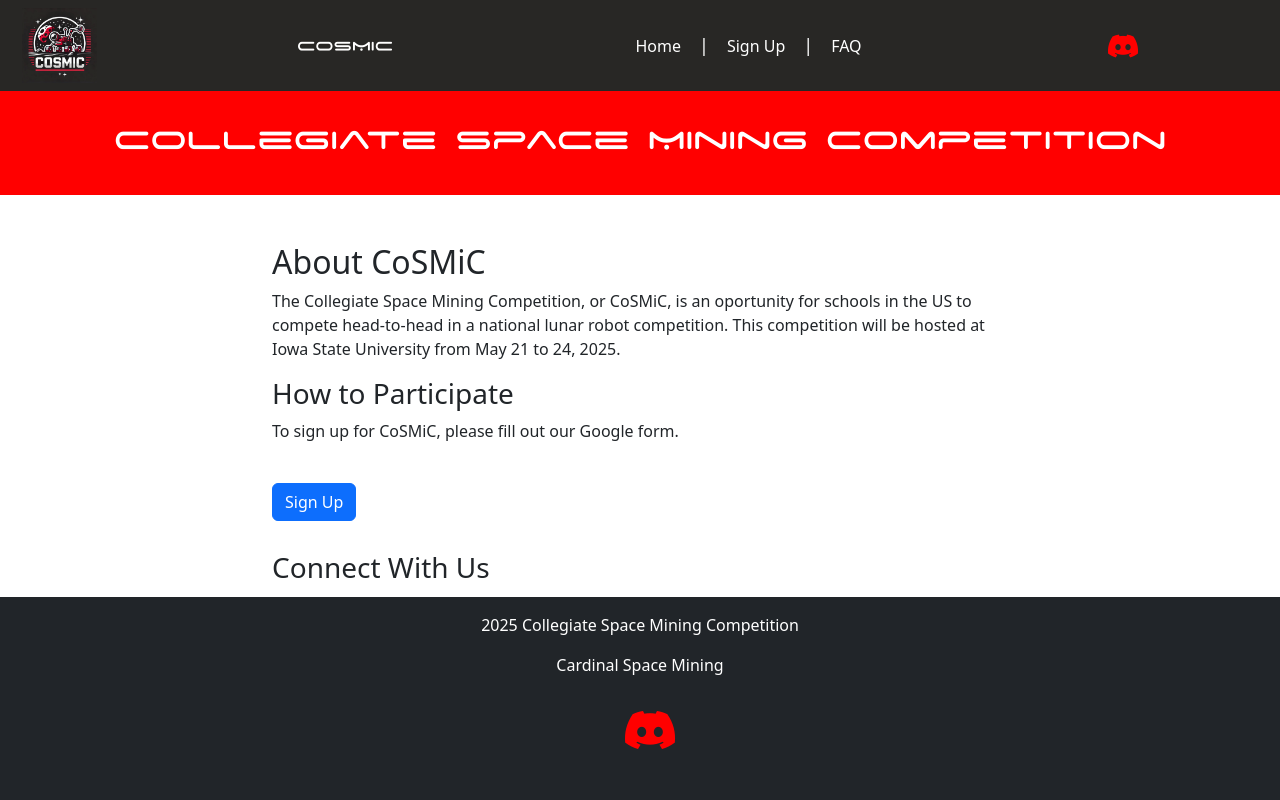
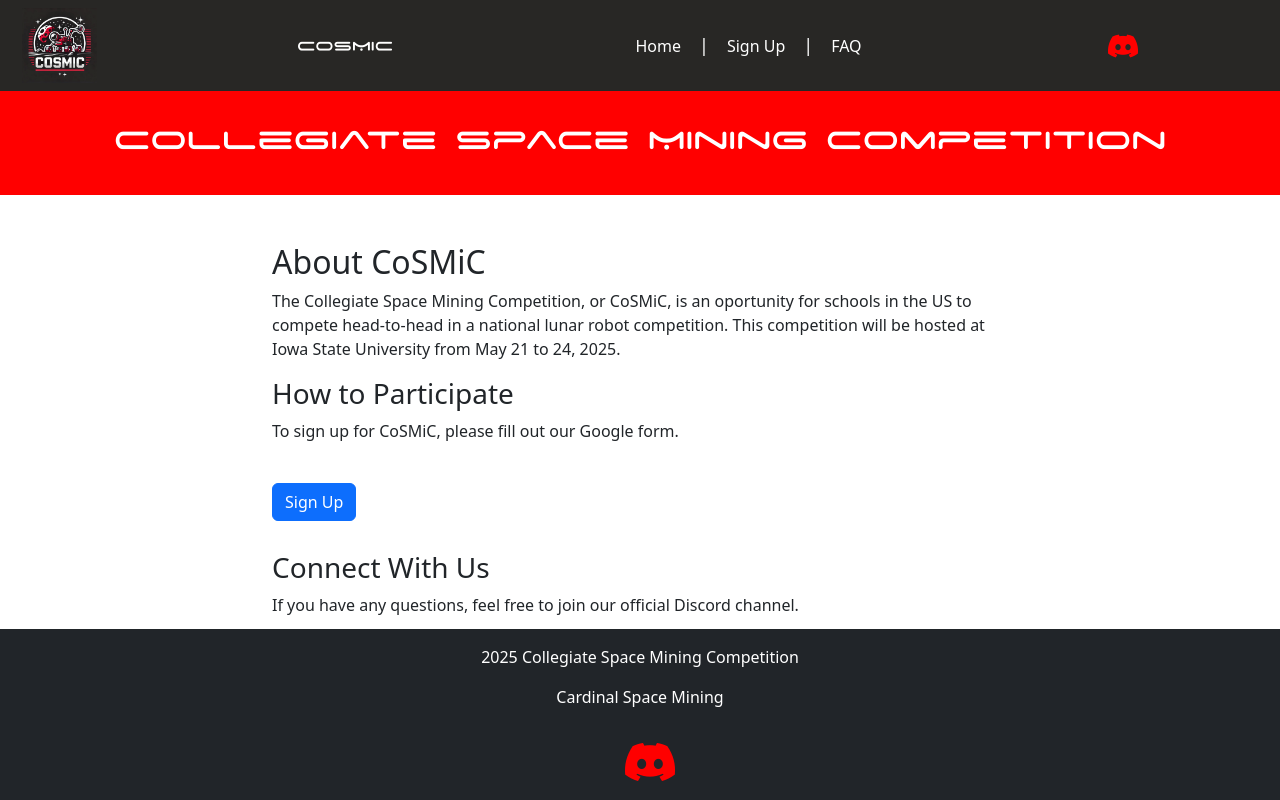
Before and after one commit to gannon-guess/cosmic, a React (Create React App) app: page / in a window 1280 px wide. Built offline with nearby package versions, Linux system fonts and the light colour scheme.

Commit message:
css for web pages

```diff
--- /dev/null
+++ b/src/components/FAQ.css
@@ -0,0 +1,3 @@
+.accordion {
+    margin-bottom: 100px; /* Adjust based on footer height */
+}
--- a/src/components/Footer.css
+++ b/src/components/Footer.css
@@ -1,10 +1,3 @@
-footer {
-    position:absolute;
-    left:0;
-    bottom:0;
-    right:0;
-}
-
 footer a {
     color: #fff;
     text-decoration: none;
--- a/src/components/Global.css
+++ b/src/components/Global.css
@@ -9,3 +9,37 @@
 .cosmic-icon {
     color: red;
 }
+
+html, body {
+    height: 100%;
+    margin: 0;
+    padding: 0;
+}
+
+.app-container {
+    position: relative;
+    min-height: 100vh; /* Ensures the full viewport height */
+    display: flex;
+    flex-direction: column;
+}
+
+.content-wrapper {
+    flex: 1; /* Allows content to push the footer down */
+    padding-bottom: var(--footer-height); /* Prevents content overlap */
+}
+
+footer {
+    position: absolute;
+    left: 0;
+    bottom: 0;
+    right: 0;
+    height: var(--footer-height); /* Footer takes full height */
+    background-color: #f8f9fa;
+    text-align: center;
+    padding: 90px; /* Adjust padding as needed */
+}
+
+/* Define footer height using CSS variables */
+:root {
+    --footer-height: 171px; /* Adjust as needed */
+}
--- /dev/null
+++ b/src/components/Main.css
@@ -0,0 +1,41 @@
+.main-container {
+    padding: 20px;
+}
+
+.content-section {
+    display: flex;
+    align-items: center; /* Aligns content vertically */
+    margin-bottom: 20px;
+    justify-content: space-between;
+}
+
+.content-text {
+    flex: 1;
+    padding: 20px;
+}
+
+.content-image {
+    flex: 1;
+    display: flex;
+    justify-content: center;
+}
+
+.content-image img {
+    max-width: 100%;
+    height: auto;
+    border-radius: 8px; /* Optional: adds rounded corners to images */
+}
+
+/* Alternate layout for left-right and right-left */
+.left-right {
+    flex-direction: row; /* Image on the right and text on the left */
+}
+
+.right-left {
+    flex-direction: row-reverse; /* Image on the left and text on the right */
+}
+
+/* Add a little padding to the button area if needed */
+.text-center {
+    padding-bottom: 50px; /* Adjust based on your needs */
+}
```
